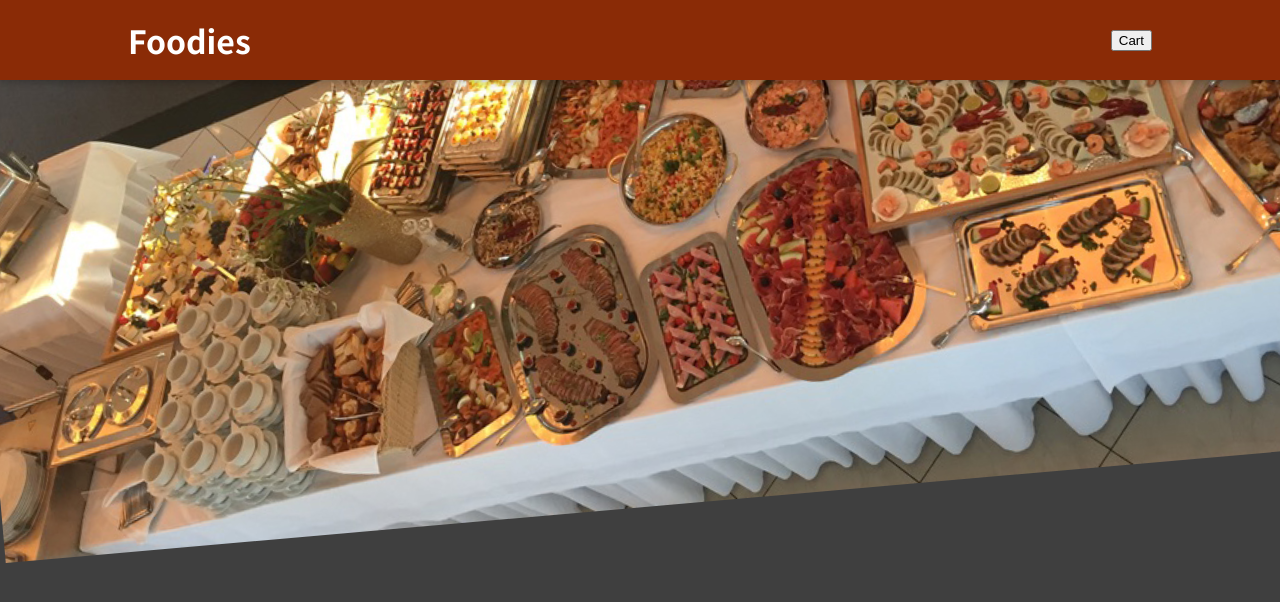
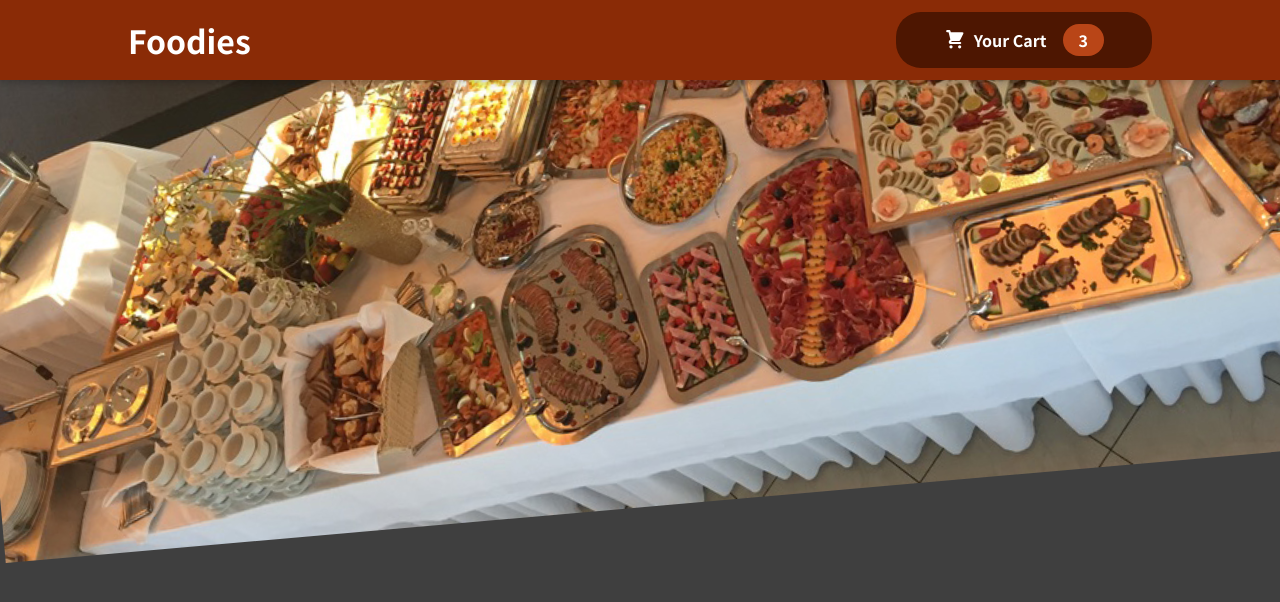
Before and after one commit to yejine2/react-food-order-app, a React (Create React App) app: page / in a window 1280 px wide. Shown: the top 602 px of the page. Built offline with nearby package versions, Linux system fonts and the light colour scheme.

Commit message:
Apply .gitignore

```diff
--- /dev/null
+++ b/src/components/Cart/CartIcon.js
@@ -0,0 +1,13 @@
+const CartIcon = () => {
+  return (
+    <svg
+      xmlns='http://www.w3.org/2000/svg'
+      viewBox='0 0 20 20'
+      fill='currentColor'
+    >
+      <path d='M3 1a1 1 0 000 2h1.22l.305 1.222a.997.997 0 00.01.042l1.358 5.43-.893.892C3.74 11.846 4.632 14 6.414 14H15a1 1 0 000-2H6.414l1-1H14a1 1 0 00.894-.553l3-6A1 1 0 0017 3H6.28l-.31-1.243A1 1 0 005 1H3zM16 16.5a1.5 1.5 0 11-3 0 1.5 1.5 0 013 0zM6.5 18a1.5 1.5 0 100-3 1.5 1.5 0 000 3z' />
+    </svg>
+  );
+};
+
+export default CartIcon;
--- a/src/components/Layout/Header.js
+++ b/src/components/Layout/Header.js
@@ -1,18 +1,21 @@
 import { Fragment } from "react";
 
+import HeaderCartButton from "./HeaderCartButton";
 import foodImg from '../../assets/food.jpg'
 import classes from './Header.module.css'
 
 const Header = props => {
-  return <Fragment>
+  return (
+    <Fragment>
       <header className={classes.header}>
         <h1>Foodies</h1>
-      <button>Cart</button>
+        <HeaderCartButton />
       </header>
       <di className={classes['main-image']}>
         <img src={foodImg} alt='A table full of food!'/>
       </di>
     </Fragment>
+  )
 };
 
 export default Header
--- /dev/null
+++ b/src/components/Layout/HeaderCartButton.js
@@ -0,0 +1,18 @@
+import CartIcon from '../Cart/CartIcon'
+import classes from './HeaderCartButton.module.css'
+
+const HeaderCartButton = props => {
+  return (
+    <button class={classes.button}>
+      <span class={classes.icon}>
+        <CartIcon />
+      </span>
+      <span>Your Cart</span>
+      <span className={classes.badge}>
+        3
+      </span>
+    </button>
+  );
+};
+
+export default HeaderCartButton;
--- /dev/null
+++ b/src/components/Layout/HeaderCartButton.module.css
@@ -0,0 +1,59 @@
+.button {
+  cursor: pointer;
+  font: inherit;
+  border: none;
+  background-color: #4d1601;
+  color: white;
+  padding: 0.75rem 3rem;
+  display: flex;
+  justify-content: space-around;
+  align-items: center;
+  border-radius: 25px;
+  font-weight: bold;
+}
+
+.button:hover,
+.button:active {
+  background-color: #2c0d00;
+}
+
+.icon {
+  width: 1.35rem;
+  height: 1.35rem;
+  margin-right: 0.5rem;
+}
+
+.badge {
+  background-color: #b94517;
+  padding: 0.25rem 1rem;
+  border-radius: 25px;
+  margin-left: 1rem;
+  font-weight: bold;
+}
+
+.button:hover .badge,
+.button:active .badge {
+  background-color: #92320c;
+}
+
+.bump {
+  animation: bump 300ms ease-out;
+}
+
+@keyframes bump {
+  0% {
+    transform: scale(1);
+  }
+  10% {
+    transform: scale(0.9);
+  }
+  30% {
+    transform: scale(1.1);
+  }
+  50% {
+    transform: scale(1.15);
+  }
+  100% {
+    transform: scale(1);
+  }
+}
```
Also changed, not shown: 1 other file (tests, documents, lock files or other folders). Lines whose indentation alone changed are shown as unchanged.
